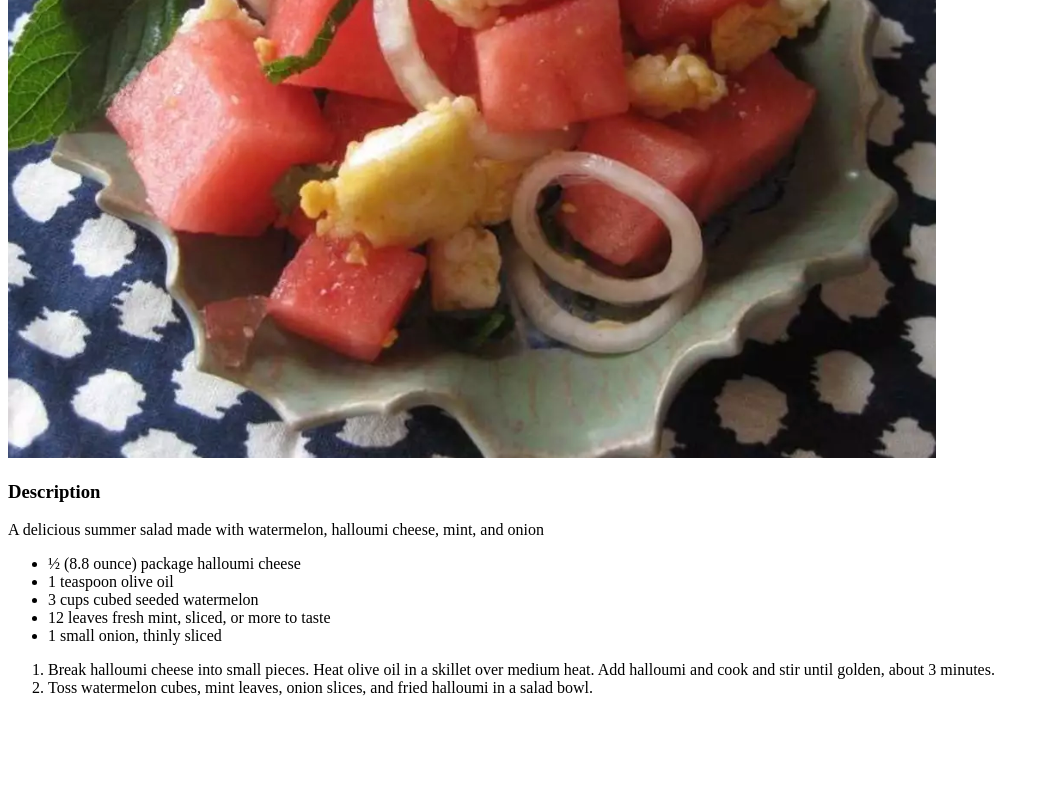
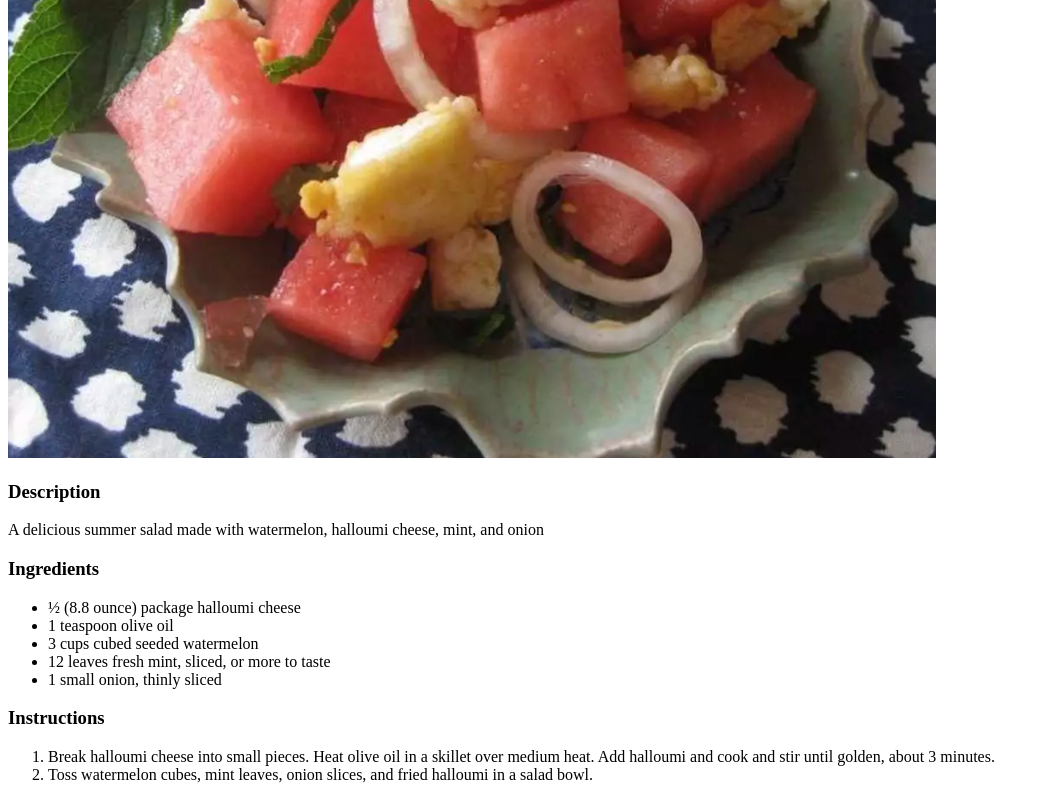
Before and after one commit to gsgilfond/odin-recipes, a plain HTML site: page recipes/watermelon-salad.html in a window 1280 px wide. Shown: the part 426-1226 px from the top of the page, without its empty margins (0-1046 px from the left). Before the commit the page ends 1139 px from the top, so only its background shows below. Drawn offline with Linux system fonts and the light colour scheme.

Commit message:
fix formatting

```diff
--- a/recipes/watermelon-salad.html
+++ b/recipes/watermelon-salad.html
@@ -15,6 +15,7 @@
    <p>A delicious summer salad made with watermelon, halloumi cheese,
     mint, and onion</p>
 
+    <h3>Ingredients</h3>
     <ul>
         <li>½ (8.8 ounce) package halloumi cheese</li>
         <li>1 teaspoon olive oil</li>
@@ -23,6 +24,7 @@
         <li>1 small onion, thinly sliced</li>
     </ul>
 
+    <h3>Instructions</h3>
     <ol>
         <li>Break halloumi cheese into small pieces.
             Heat olive oil in a skillet over medium heat.
```
Also changed, not shown: index.html (+2 -1 lines).
